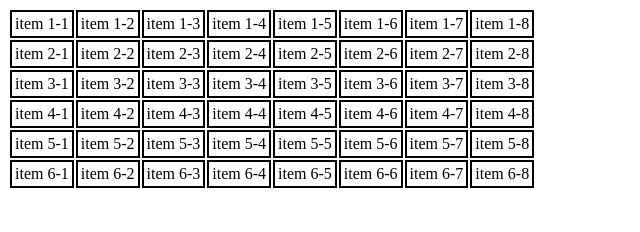
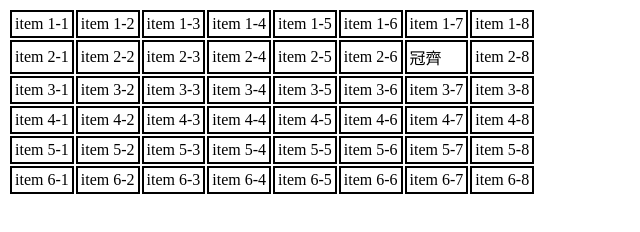
Before and after one commit to allenhuang0713/SeatingPlan, a plain HTML site: page index.html in a window 1280 px wide. Shown: the whole page, without its empty margins (0-640 px from the left). Drawn offline with Linux system fonts and the light colour scheme.

Commit message:
update name

```diff
--- a/index.html
+++ b/index.html
@@ -29,7 +29,7 @@
             <td>item 2-4</td>
             <td>item 2-5</td>
             <td>item 2-6</td>
-            <td>item 2-7</td>
+            <td>冠齊</td>
             <td>item 2-8</td>
         </tr>
 
```
